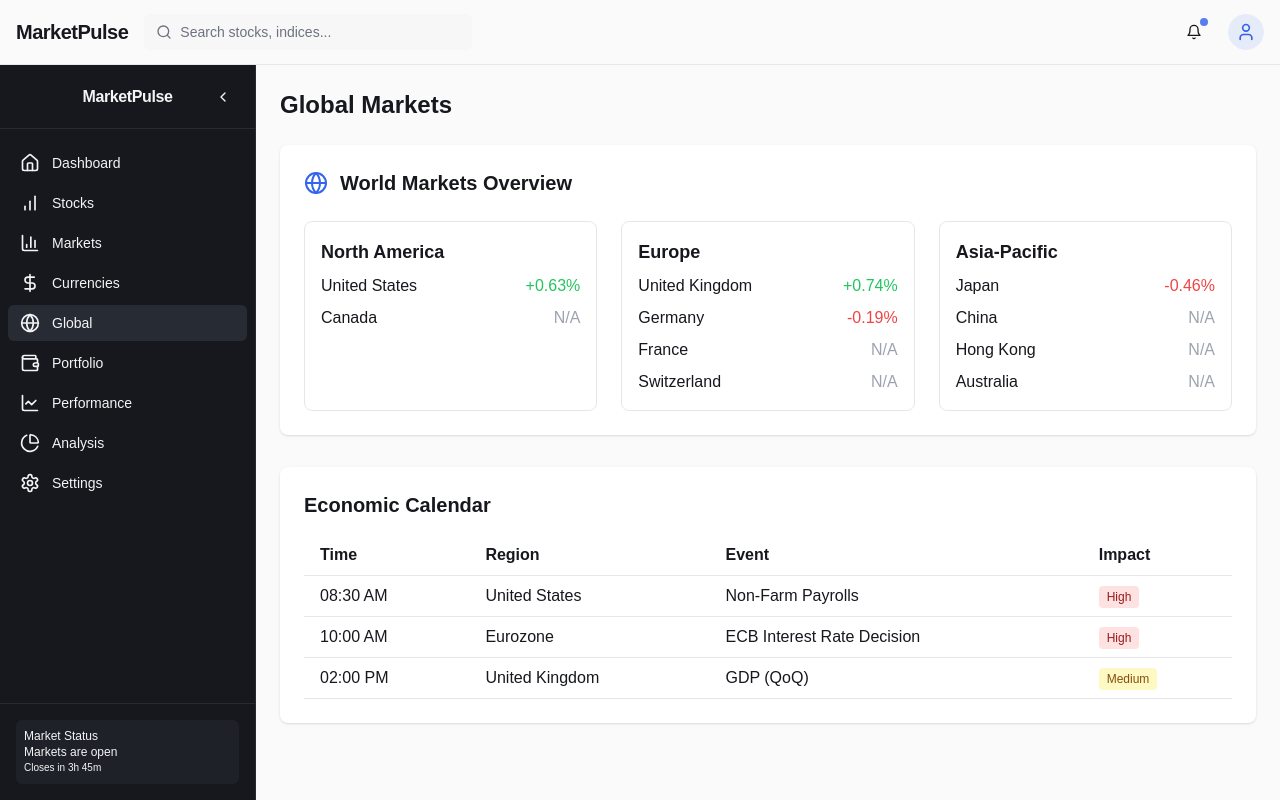
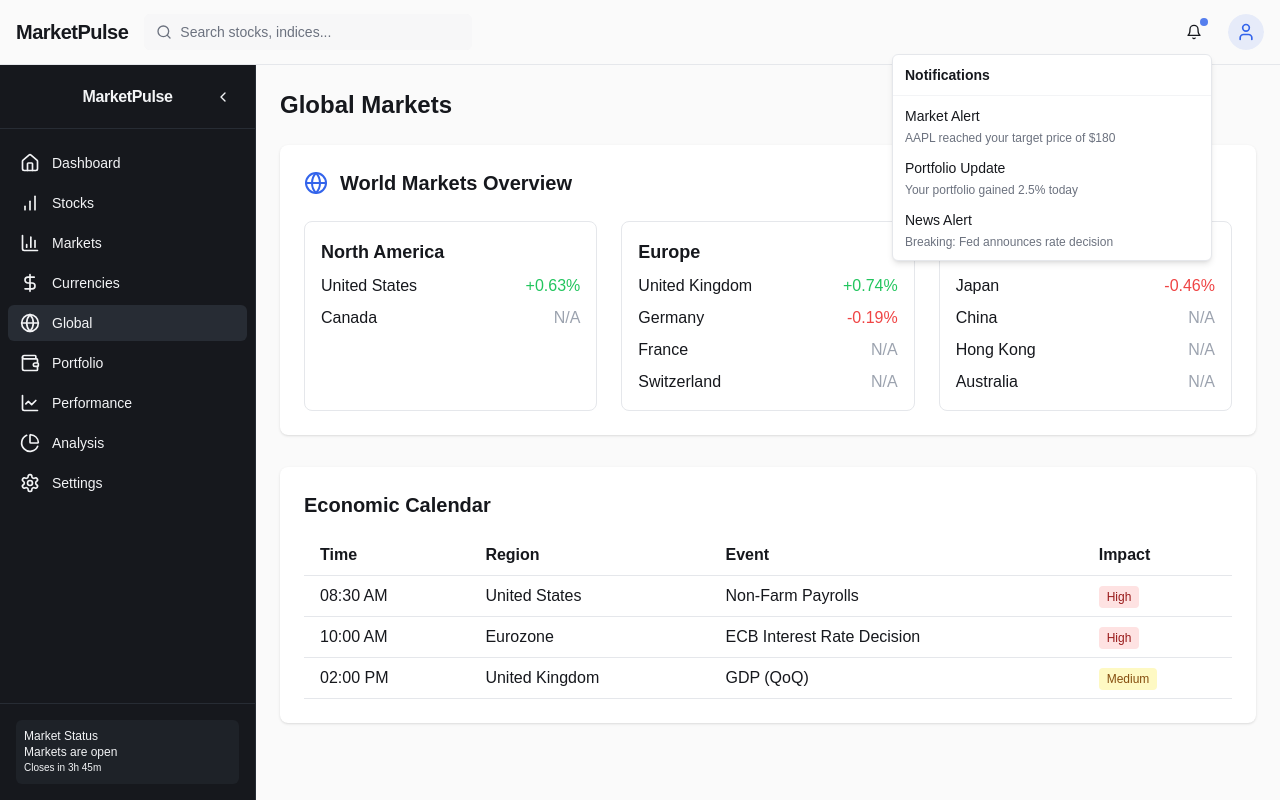
Before and after one commit to rcmarques357/portal-2025, a React (Vite) app: page /global in a window 1280 px wide. Both pictures are taken after a click on the button 1194 px from the left and 32 px from the top of the page. Built offline with nearby package versions, Linux system fonts and the light colour scheme.

Commit message:
Fix: Make notification and user icons functional

```diff
--- a/src/components/layout/Navbar.tsx
+++ b/src/components/layout/Navbar.tsx
@@ -1,16 +1,27 @@
 
 import React from 'react';
-import { Search, Bell, User } from 'lucide-react';
+import { Search, Bell, User, Settings, LogOut, UserCircle } from 'lucide-react';
+import { useNavigate } from 'react-router-dom';
 import { cn } from '@/lib/utils';
 import { Input } from '@/components/ui/input';
 import { Button } from '@/components/ui/button';
 import { Avatar, AvatarFallback } from '@/components/ui/avatar';
+import {
+  DropdownMenu,
+  DropdownMenuContent,
+  DropdownMenuItem,
+  DropdownMenuLabel,
+  DropdownMenuSeparator,
+  DropdownMenuTrigger,
+} from '@/components/ui/dropdown-menu';
 
 interface NavbarProps {
   className?: string;
 }
 
 export function Navbar({ className }: NavbarProps) {
+  const navigate = useNavigate();
+
   return (
     <header className={cn("bg-background/95 backdrop-blur-sm sticky top-0 z-30 border-b", className)}>
       <div className="container flex items-center justify-between h-16 px-4">
@@ -28,6 +39,8 @@ export function Navbar({ className }: NavbarProps) {
         </div>
 
         <div className="flex items-center gap-4">
+          <DropdownMenu>
+            <DropdownMenuTrigger asChild>
               <Button
                 variant="ghost"
                 size="icon"
@@ -36,12 +49,57 @@ export function Navbar({ className }: NavbarProps) {
                 <Bell className="h-5 w-5" />
                 <span className="absolute top-1 right-1 h-2 w-2 rounded-full bg-primary animate-pulse" />
               </Button>
+            </DropdownMenuTrigger>
+            <DropdownMenuContent align="end" className="w-80">
+              <DropdownMenuLabel>Notifications</DropdownMenuLabel>
+              <DropdownMenuSeparator />
+              <DropdownMenuItem>
+                <div className="flex flex-col gap-1">
+                  <p className="text-sm font-medium">Market Alert</p>
+                  <p className="text-xs text-muted-foreground">AAPL reached your target price of $180</p>
+                </div>
+              </DropdownMenuItem>
+              <DropdownMenuItem>
+                <div className="flex flex-col gap-1">
+                  <p className="text-sm font-medium">Portfolio Update</p>
+                  <p className="text-xs text-muted-foreground">Your portfolio gained 2.5% today</p>
+                </div>
+              </DropdownMenuItem>
+              <DropdownMenuItem>
+                <div className="flex flex-col gap-1">
+                  <p className="text-sm font-medium">News Alert</p>
+                  <p className="text-xs text-muted-foreground">Breaking: Fed announces rate decision</p>
+                </div>
+              </DropdownMenuItem>
+            </DropdownMenuContent>
+          </DropdownMenu>
 
-          <Avatar className="h-9 w-9 transition-transform duration-200 hover:scale-105">
+          <DropdownMenu>
+            <DropdownMenuTrigger asChild>
+              <Avatar className="h-9 w-9 transition-transform duration-200 hover:scale-105 cursor-pointer">
                 <AvatarFallback className="bg-primary/10 text-primary">
                   <User className="h-5 w-5" />
                 </AvatarFallback>
               </Avatar>
+            </DropdownMenuTrigger>
+            <DropdownMenuContent align="end">
+              <DropdownMenuLabel>My Account</DropdownMenuLabel>
+              <DropdownMenuSeparator />
+              <DropdownMenuItem onClick={() => navigate('/settings')}>
+                <Settings className="mr-2 h-4 w-4" />
+                Settings
+              </DropdownMenuItem>
+              <DropdownMenuItem>
+                <UserCircle className="mr-2 h-4 w-4" />
+                Profile
+              </DropdownMenuItem>
+              <DropdownMenuSeparator />
+              <DropdownMenuItem>
+                <LogOut className="mr-2 h-4 w-4" />
+                Logout
+              </DropdownMenuItem>
+            </DropdownMenuContent>
+          </DropdownMenu>
         </div>
       </div>
     </header>
```
Lines whose indentation alone changed are shown as unchanged.
